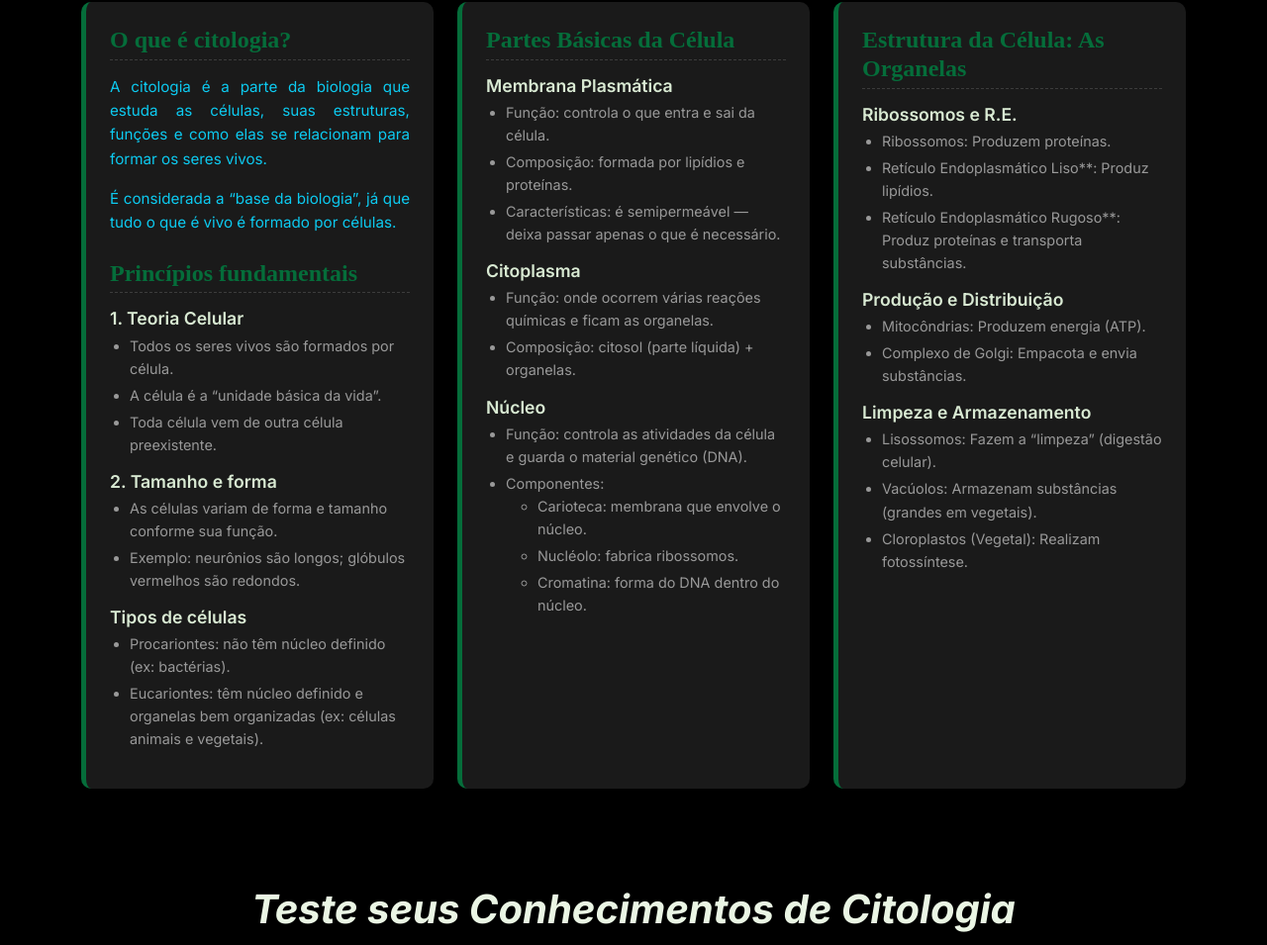
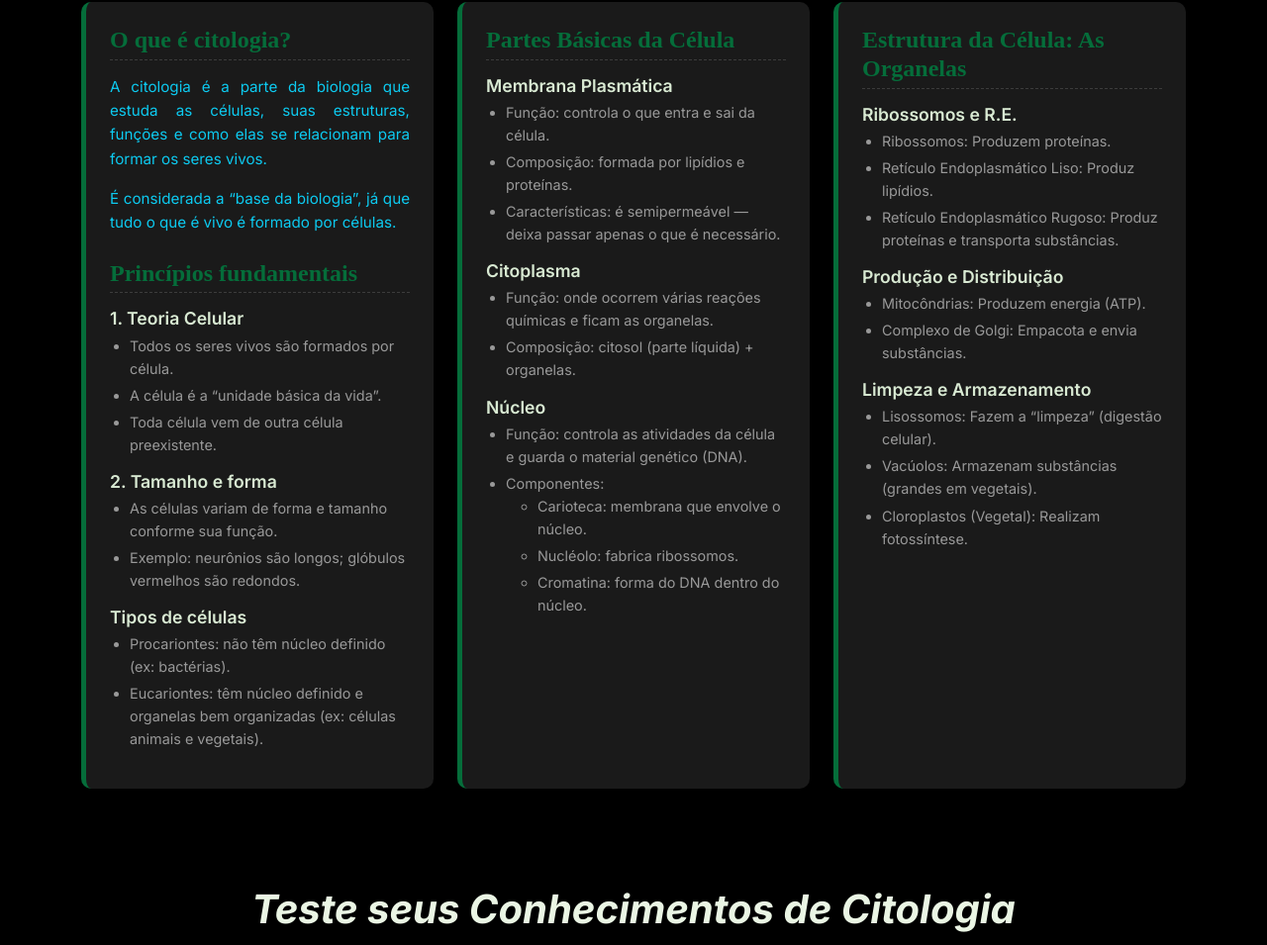
Before and after one commit to GustavoBabberg/biologia-explorando-a-celula, a plain HTML site: page index.html in a window 1280 px wide. Shown: the part 1554-2509 px from the top of the page at 99% size. Drawn offline with nearby package versions, Linux system fonts and the light colour scheme; a web font is replaced by a local one.

Commit message:
Atualizar o index.html

```diff
--- a/index.html
+++ b/index.html
@@ -129,8 +129,8 @@
             <h6>Ribossomos e R.E.</h6>
             <ul class="list-info">
               <li>Ribossomos: Produzem proteínas.</li>
-              <li>Retículo Endoplasmático Liso**: Produz lipídios.</li>
-              <li>Retículo Endoplasmático Rugoso**: Produz proteínas e transporta substâncias.</li>
+              <li>Retículo Endoplasmático Liso: Produz lipídios.</li>
+              <li>Retículo Endoplasmático Rugoso: Produz proteínas e transporta substâncias.</li>
             </ul>
 
             <h6>Produção e Distribuição</h6>
```
